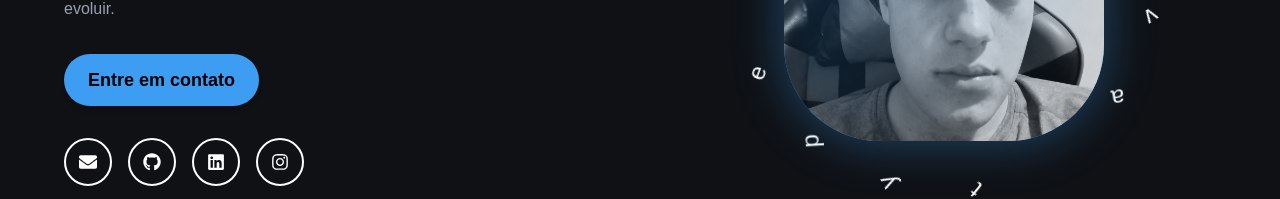
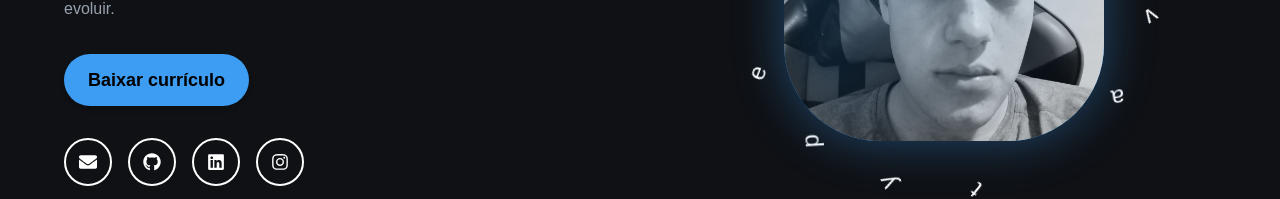
Before and after one commit to MiguelFazioAssuncao/portfolio, a Next.js app: page / in a window 1280 px wide. Shown: the part 419-618 px from the top of the page. Built offline with nearby package versions, Linux system fonts and the light colour scheme.

Commit message:
feat: adicionando funcionalidade para baixar curriculo

```diff
--- a/src/pages/Home.tsx
+++ b/src/pages/Home.tsx
@@ -35,7 +35,12 @@ const Home = () => {
 
           <div className="mt-8">
             <button className="bg-[#3d9df3] text-black font-semibold px-6 py-3 rounded-full hover:bg-[#2563eb] transition cursor-pointer text-lg shadow-md">
-              <a href="#contato">Entre em contato</a>
+              <a
+                href="/Curriculo%20-%20Miguel%20Fazio.docx.pdf"
+                download="Miguel_Fazio_Curriculo.pdf"
+              >
+                Baixar currículo
+              </a>
             </button>
           </div>
 
```
Also changed, not shown: 1 other file (tests, documents, lock files or other folders).
